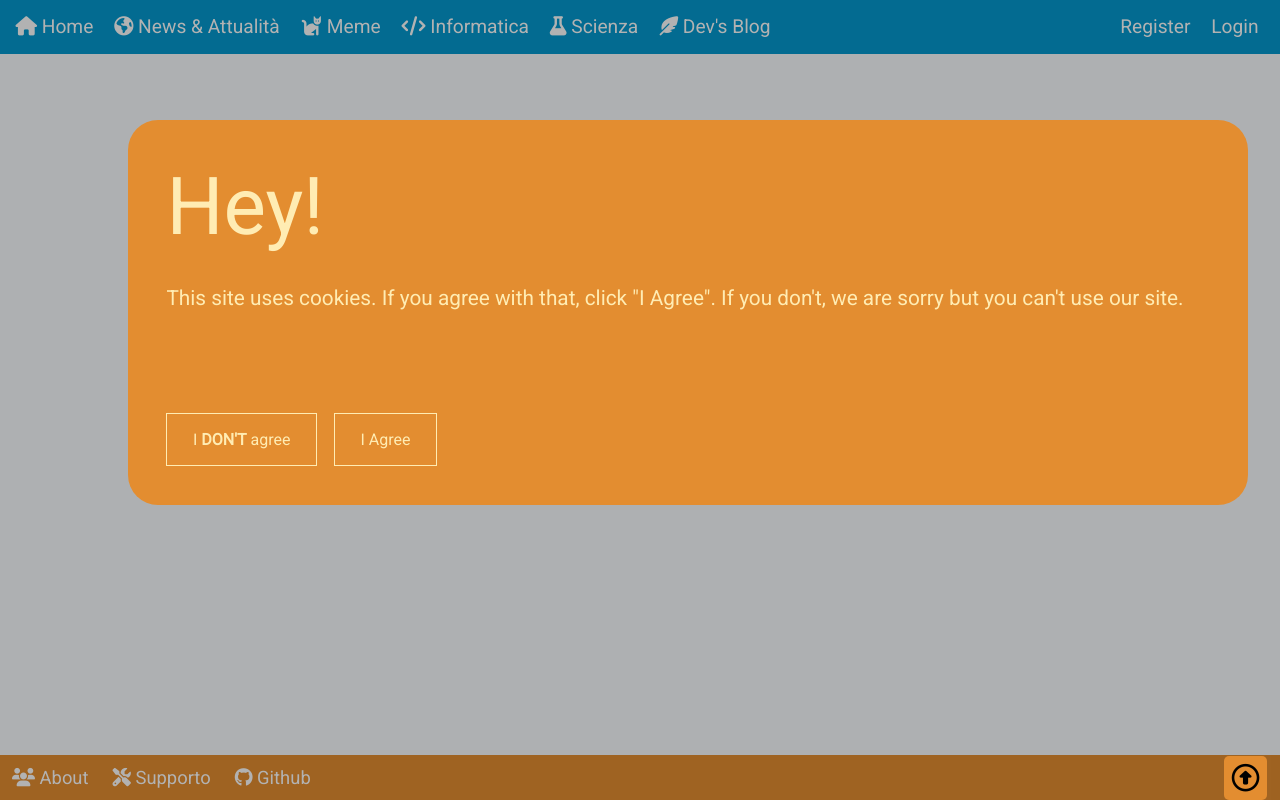
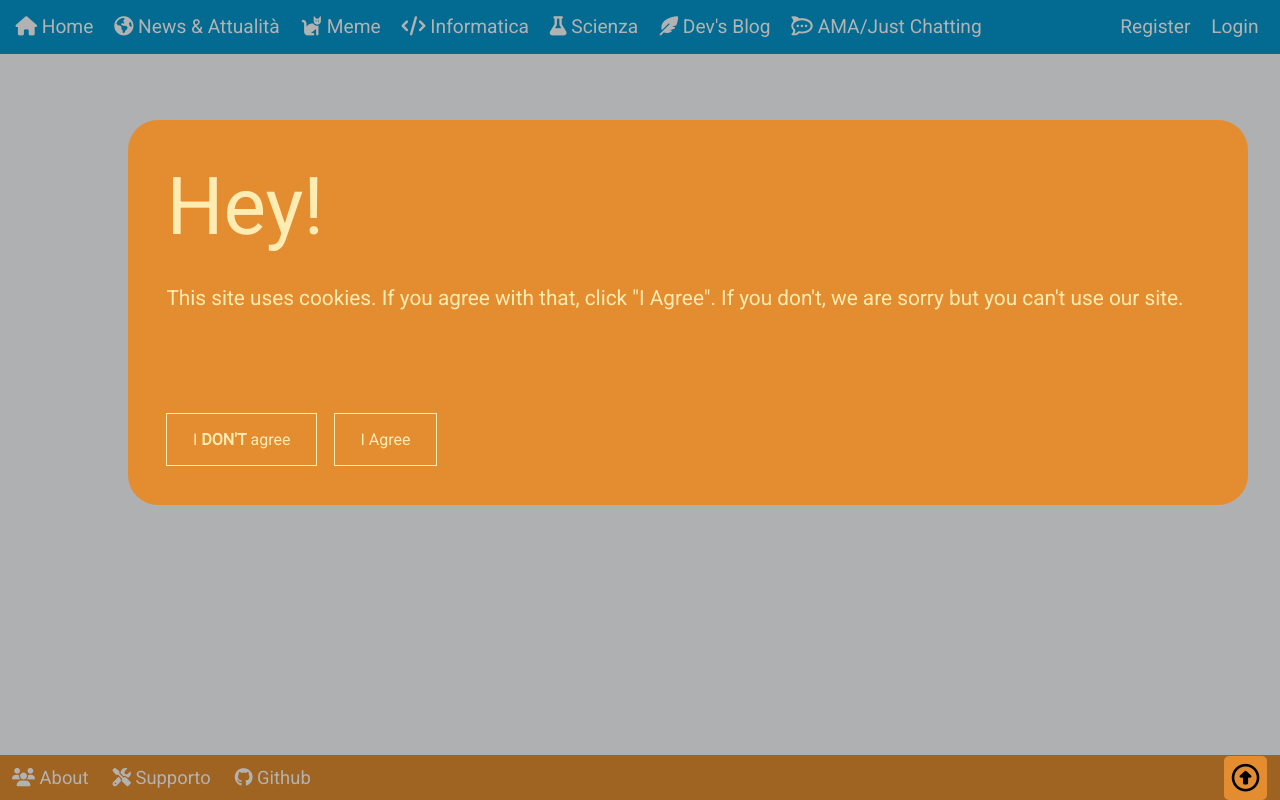
Before and after one commit to Trinitrotoluenisti/kevin, a Flask app: page / in a window 1280 px wide. Run offline with Flask 2, Linux system fonts and the light colour scheme; some libraries are stand-ins or nearby versions.

Commit message:
[Website] Added "AMA/Just Chatting" button

```diff
--- a/website/application/templates/layout.html
+++ b/website/application/templates/layout.html
@@ -34,6 +34,7 @@
 					<li class="button"><a href=".."><i class="fas fa-code"></i> Informatica</a></li>
 					<li class="button"><a href=".."><i class="fas fa-flask"></i> Scienza</a></li>
 					<li class="button"><a href=".."><i class="fas fa-feather-alt"></i> Dev's Blog</a></li>
+					<li class="button"><a href=".."><i class="fab fa-rocketchat"></i> AMA/Just Chatting</a></li>
 					<div id="not_logged_buttons">
 						<li class="button rbutton"><a href="login" style="margin-right: 2vh">Login</a></li>
 						<li class="button rbutton"><a href="register">Register</a></li>
```
